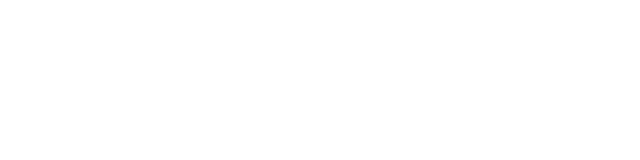
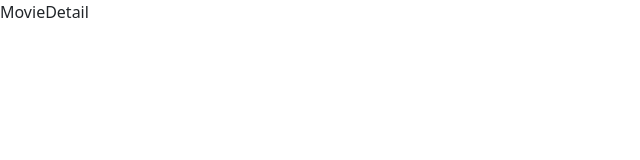
Before and after one commit to lee-junpyo/react_project, a React (Create React App) app in the folder netflix-ljp/: page /movies/1 in a window 1280 px wide. Shown: the top 160 px of the page, without its empty margins (0-640 px from the left). Built offline with nearby package versions, Linux system fonts and the light colour scheme.

Commit message:
router 셋팅 완료

```diff
--- a/netflix-ljp/src/App.js
+++ b/netflix-ljp/src/App.js
@@ -1,5 +1,9 @@
+import { Routes, Route } from 'react-router-dom';
 import './App.css';
 import 'bootstrap/dist/css/bootstrap.min.css';
+import Home from './pages/Home';
+import Movies from './pages/Movies';
+import MovieDetail from './pages/MovieDetail';
 
 //1. 3개의 페이지 필요- 홈페이지, 무비페이지, 영화디테일 페이지
 //2. 홈페이지에서 배너를 볼 수 있다.
@@ -20,6 +24,11 @@
 function App() {
   return (
     <div>
+      <Routes>
+        <Route path="/" element={<Home />} />
+        <Route path="/movies" element={<Movies />} />
+        <Route path="/movies/:id" element={<MovieDetail />} />
+      </Routes>
 
     </div>
   );
--- a/netflix-ljp/src/index.js
+++ b/netflix-ljp/src/index.js
@@ -3,12 +3,12 @@
 import './index.css';
 import App from './App';
 import reportWebVitals from './reportWebVitals';
-
+import { BrowserRouter } from "react-router-dom";
 const root = ReactDOM.createRoot(document.getElementById('root'));
 root.render(
-  <React.StrictMode>
+  <BrowserRouter>
     <App />
-  </React.StrictMode>
+  </BrowserRouter>
 );
 
 // If you want to start measuring performance in your app, pass a function
--- /dev/null
+++ b/netflix-ljp/src/pages/Home.js
@@ -0,0 +1,9 @@
+import React from 'react'
+
+const Home = () => {
+  return (
+    <div>Home</div>
+  )
+}
+
+export default Home
--- /dev/null
+++ b/netflix-ljp/src/pages/MovieDetail.js
@@ -0,0 +1,9 @@
+import React from 'react'
+
+const MovieDetail = () => {
+  return (
+    <div>MovieDetail</div>
+  )
+}
+
+export default MovieDetail
--- /dev/null
+++ b/netflix-ljp/src/pages/Movies.js
@@ -0,0 +1,9 @@
+import React from 'react'
+
+const Movies = () => {
+  return (
+    <div>Movies</div>
+  )
+}
+
+export default Movies
```
Also changed, not shown: netflix-ljp/public/robots 2.txt (added).
